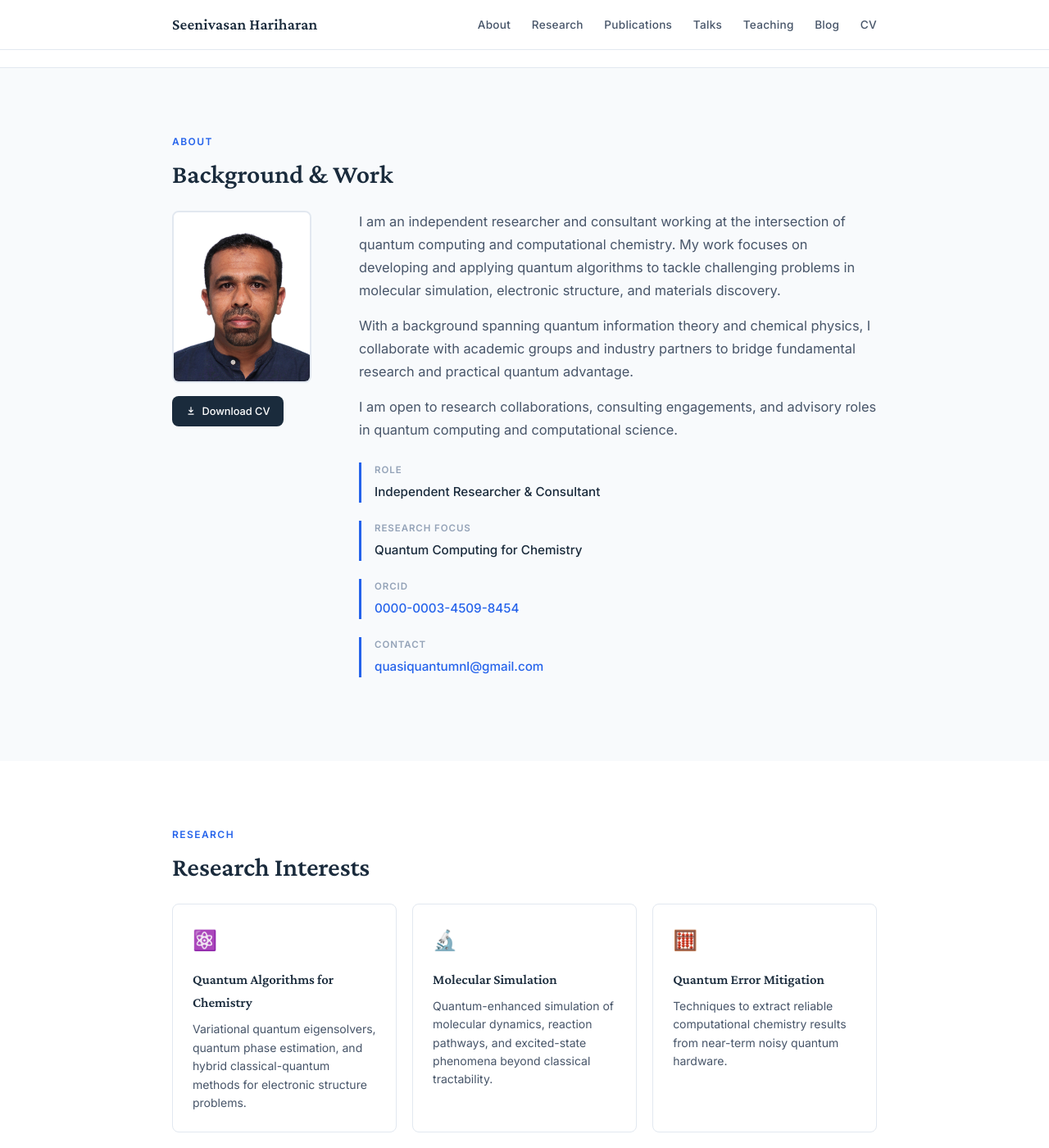
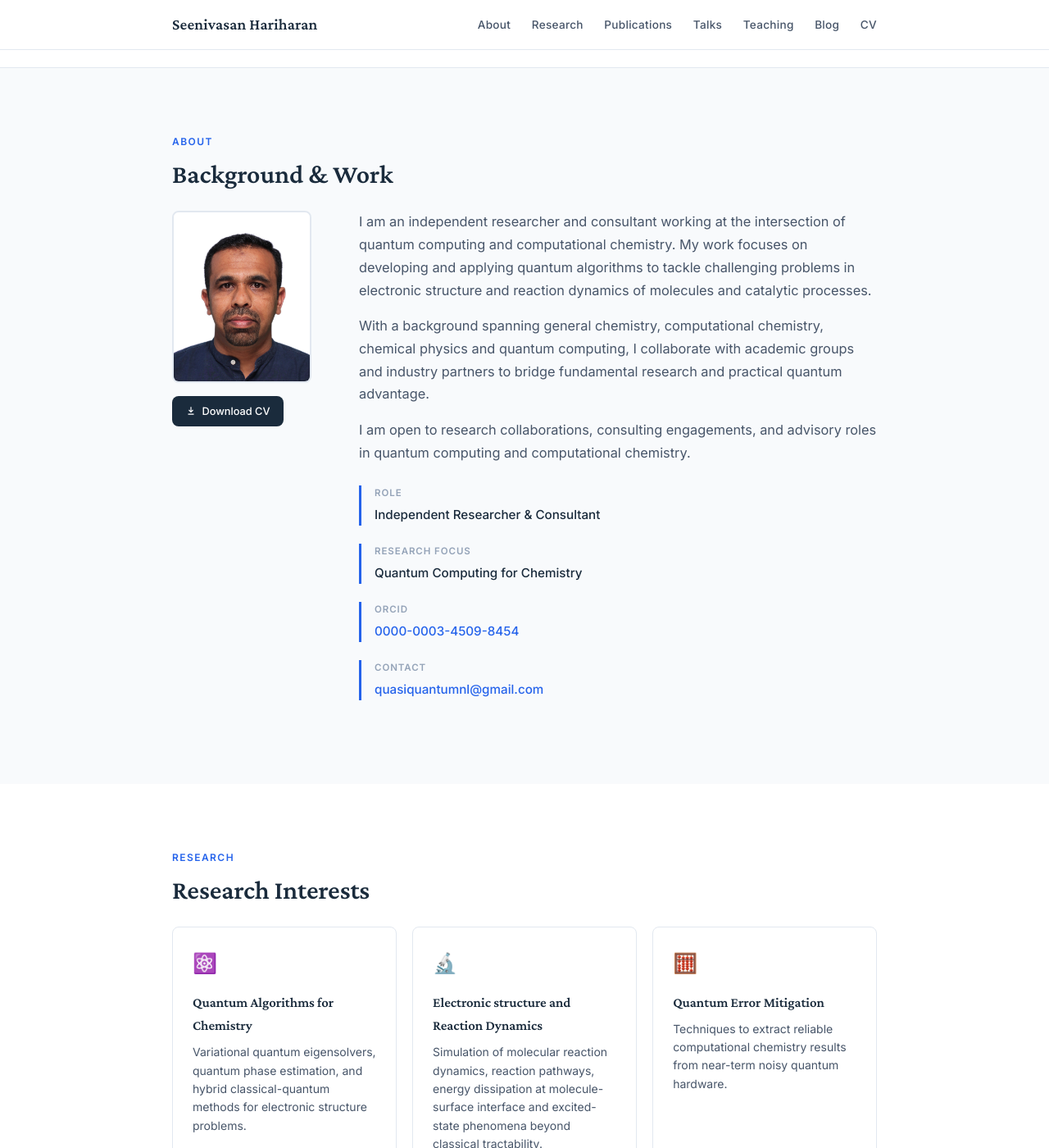
Before and after one commit to seenivasanh/seenivasanh.github.io, a Jekyll site: the page index.html, which Jekyll copies as it is, in a window 1280 px wide and 1400 px high, scrolled down 515 px. Shown: the whole window at 82% size. Built offline with Jekyll 4.4.1, drawn with Linux system fonts in a browser that asks for light colours; comment, search, counter and statistics services are not loaded; some of the changed text lies outside the part shown.

Commit message:
corrections to index.html

```diff
--- a/index.html
+++ b/index.html
@@ -76,9 +76,9 @@
       <!-- Bio + meta -->
       <div class="about-right">
         <div class="about-text">
-          <p>I am an independent researcher and consultant working at the intersection of quantum computing and computational chemistry. My work focuses on developing and applying quantum algorithms to tackle challenging problems in molecular simulation, electronic structure, and materials discovery.</p>
-          <p>With a background spanning quantum information theory and chemical physics, I collaborate with academic groups and industry partners to bridge fundamental research and practical quantum advantage.</p>
-          <p>I am open to research collaborations, consulting engagements, and advisory roles in quantum computing and computational science.</p>
+          <p>I am an independent researcher and consultant working at the intersection of quantum computing and computational chemistry. My work focuses on developing and applying quantum algorithms to tackle challenging problems in electronic structure and reaction dynamics of molecules and catalytic processes. </p>
+          <p>With a background spanning general chemistry, computational chemistry, chemical physics and quantum computing, I collaborate with academic groups and industry partners to bridge fundamental research and practical quantum advantage.</p>
+          <p>I am open to research collaborations, consulting engagements, and advisory roles in quantum computing and computational chemistry.</p>
         </div>
         <div style="margin-top:1.6rem;">
           <div class="meta-block">
@@ -117,8 +117,8 @@
       </div>
       <div class="research-card">
         <div class="icon">🔬</div>
-        <h3>Molecular Simulation</h3>
-        <p>Quantum-enhanced simulation of molecular dynamics, reaction pathways, and excited-state phenomena beyond classical tractability.</p>
+        <h3>Electronic structure and Reaction Dynamics</h3>
+        <p>Simulation of molecular reaction dynamics, reaction pathways, energy dissipation at molecule-surface interface and excited-state phenomena beyond classical tractability.</p>
       </div>
       <div class="research-card">
         <div class="icon">🧮</div>
@@ -127,8 +127,8 @@
       </div>
       <div class="research-card">
         <div class="icon">💎</div>
-        <h3>Materials Discovery</h3>
-        <p>Applying quantum computation to the design of novel materials with targeted electronic, magnetic, and catalytic properties.</p>
+        <h3>Heterogenous Catalysis</h3>
+        <p>Applying quantum computation to the design of novel materials with targeted catalytic properties for sustainable future.</p>
       </div>
     </div>
   </div>
```
